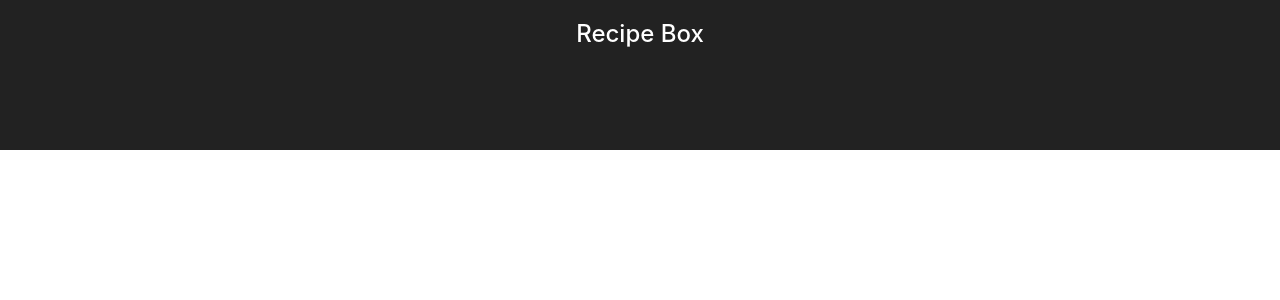
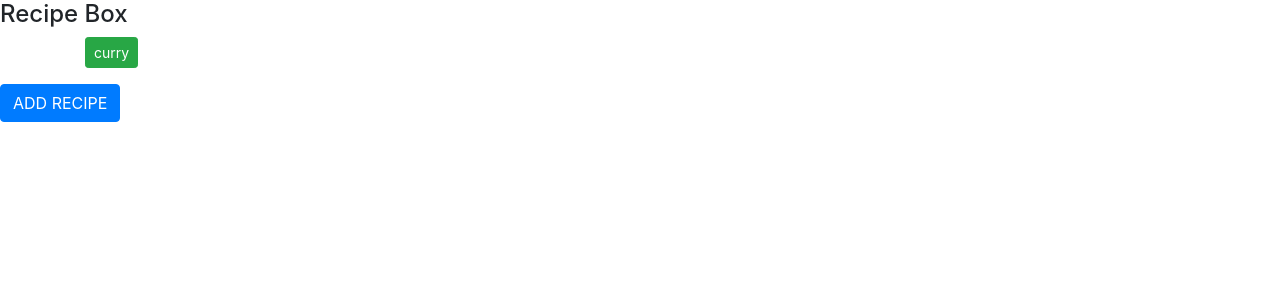
Before and after one commit to sinduja-reddy/Recipe-Box, a React (Create React App) app: page / in a window 1280 px wide. Shown: the top 300 px of the page. Built offline with nearby package versions, Linux system fonts and the light colour scheme.

Commit message:
tried to add a popover box or modal

```diff
--- a/src/App.js
+++ b/src/App.js
@@ -1,13 +1,73 @@
 import React, { Component } from 'react';
+import RecipeList from './recipeList';
 import './App.css';
 
+import { Button, Modal, ModalHeader, ModalBody, ModalFooter, Form, FormGroup, Label, Input, FormText } from 'reactstrap';
+
+var recipeBox= (typeof localStorage["recipe"] != "undefined")? JSON.parse(localStorage["recipe"]):[{ title: 'curry',ing: ['aloo','jeera']}];
+
 class App extends Component {
+  constructor(props){
+    super(props)
+    this.state = {
+      modal: false,
+      title:'',
+      ing: ''
+    };
+
+    this.toggle = this.toggle.bind(this);
+    this.handleChange=this.handleChange.bind(this);
+    this.add = this.add.bind(this);
+  }
+  toggle() {
+    this.setState({
+      modal: !this.state.modal
+    });
+  }
+  handleChange(e){
+    const state = this.state
+        state[e.target.name] = e.target.value;
+        this.setState(state);
+  }
+  add(){
+   recipeBox.push({title:this.state.title,ing: this.state.ing.split(',')});
+   localStorage.setItem('recipe', JSON.stringify(recipeBox));
+   this.setState({
+      modal: !this.state.modal
+    });
+  }
+
   render() {
     return (
-      <div className="App">
-        <header className="App-header">
+      <div>
+        <header>
           <h1 className="App-title">Recipe Box</h1>
         </header>
+        <div>
+        {recipeBox.map((item,i)=>{
+              return  <RecipeList name={item.title} ing={item.ing}/>
+
+          })}</div>
+        <Button color="primary" onClick={this.toggle}>ADD RECIPE</Button>
+        <Modal isOpen={this.state.modal} toggle={this.toggle} className={this.props.className}>
+          <ModalHeader toggle={this.toggle}>Add a Recipe</ModalHeader>
+          <ModalBody>
+            <Form>
+              <FormGroup>
+                <Label for="Recipe">Recipe</Label>
+                <Input type="text" name="title" id="Recipe" placeholder="Enter Recipe" onChange={this.handleChange} />
+              </FormGroup>
+              <FormGroup>
+                <Label for="Ingredients">Ingredients</Label>
+                <Input type="textarea" name="ing" id="Ingredients" placeholder="Enter Ingredients" onChange={this.handleChange}/>
+              </FormGroup>
+            </Form>
+          </ModalBody>
+          <ModalFooter>
+            <Button color="primary" onClick={this.add}>Add Recipe</Button>
+            <Button color="secondary" onClick={this.toggle}>Close</Button>
+          </ModalFooter>
+        </Modal>
       </div>
     );
   }
```
